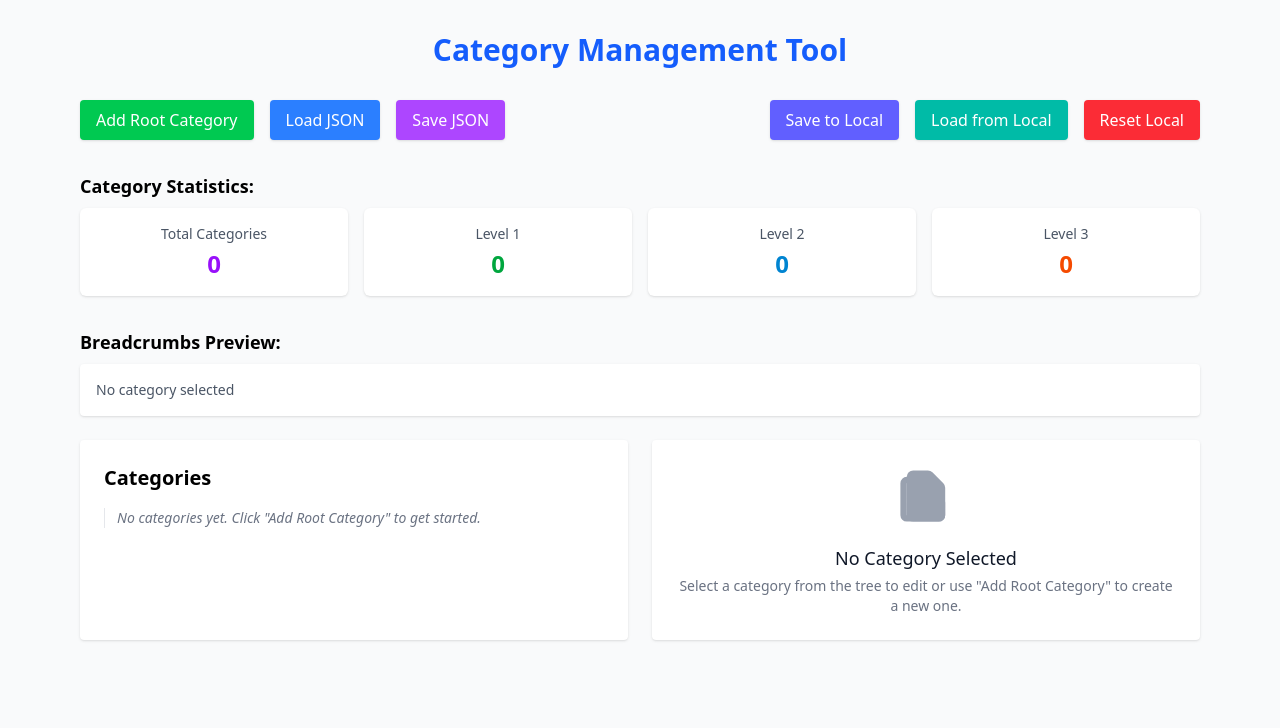
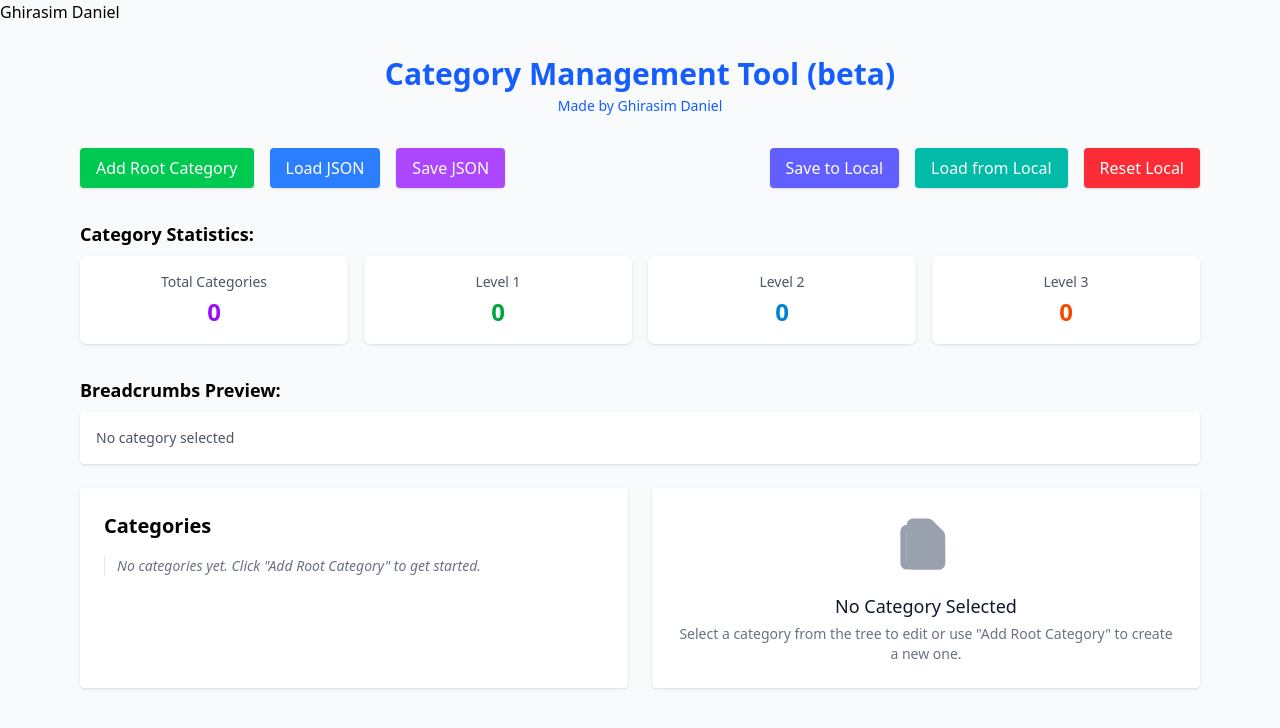
Before and after one commit to danielghirasim/category-generator, a plain HTML site: page index.html in a window 1280 px wide. Drawn offline with nearby package versions, Linux system fonts and the light colour scheme.

Commit message:
small change

```diff
--- a/index.html
+++ b/index.html
@@ -3,13 +3,16 @@
   <head>
     <meta charset="UTF-8" />
     <meta name="viewport" content="width=device-width, initial-scale=1.0" />
-    <title>Category Management Tool</title>
+    <author>Ghirasim Daniel</author>
     <script src="https://cdnjs.cloudflare.com/ajax/libs/uuid/8.3.2/uuid.min.js"></script>
     <script src="https://unpkg.com/@tailwindcss/browser@4"></script>
   </head>
   <body class="bg-gray-50">
     <div class="container mx-auto px-4 py-8 max-w-6xl">
-      <h1 class="text-3xl font-bold mb-8 text-center text-blue-600">Category Management Tool</h1>
+      <h1 class="text-3xl font-bold mb-1 text-center text-blue-600">Category Management Tool (beta)</h1>
+      <h2 class="text-center text-sm mb-8 text-blue-600">
+        <a href="https://danielghirasim.com" target="_blank">Made by Ghirasim Daniel</a>
+      </h2>
 
       <!-- Main Controls -->
       <div class="flex justify-between mb-8">
```
